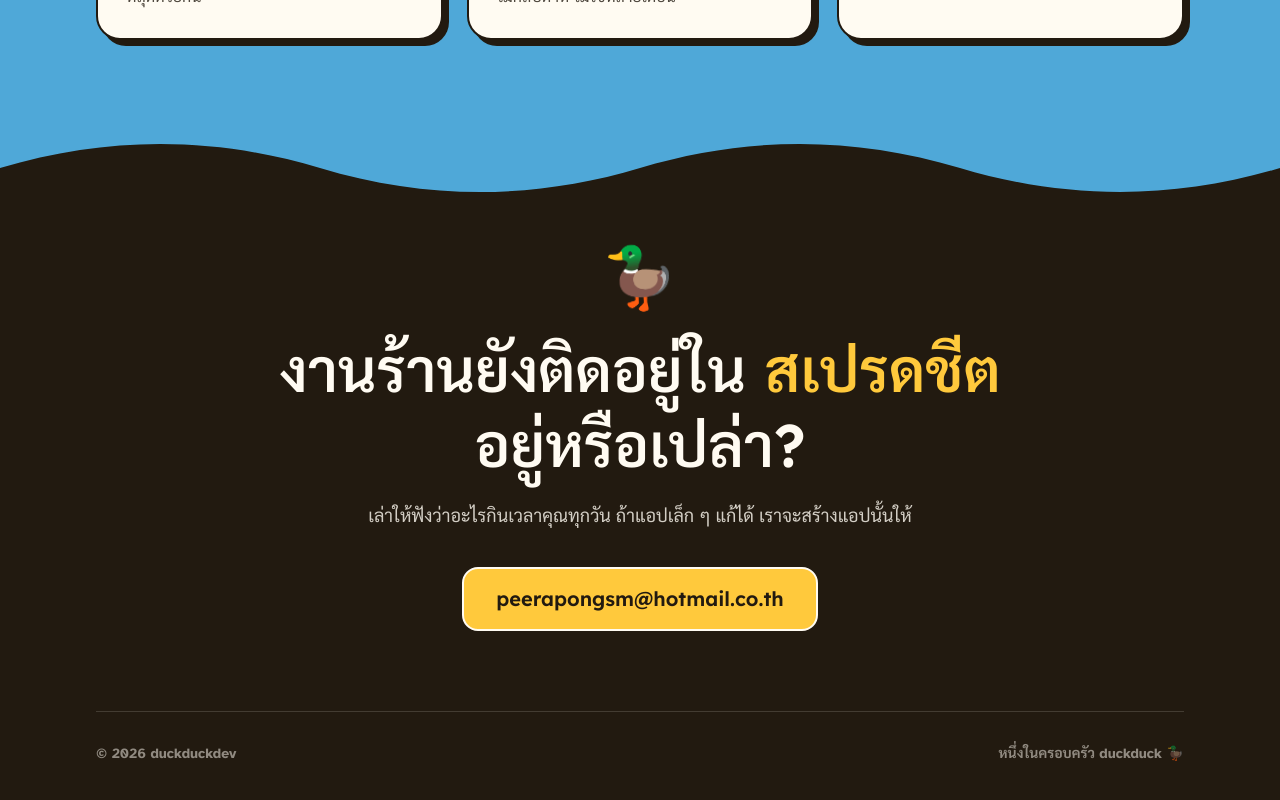
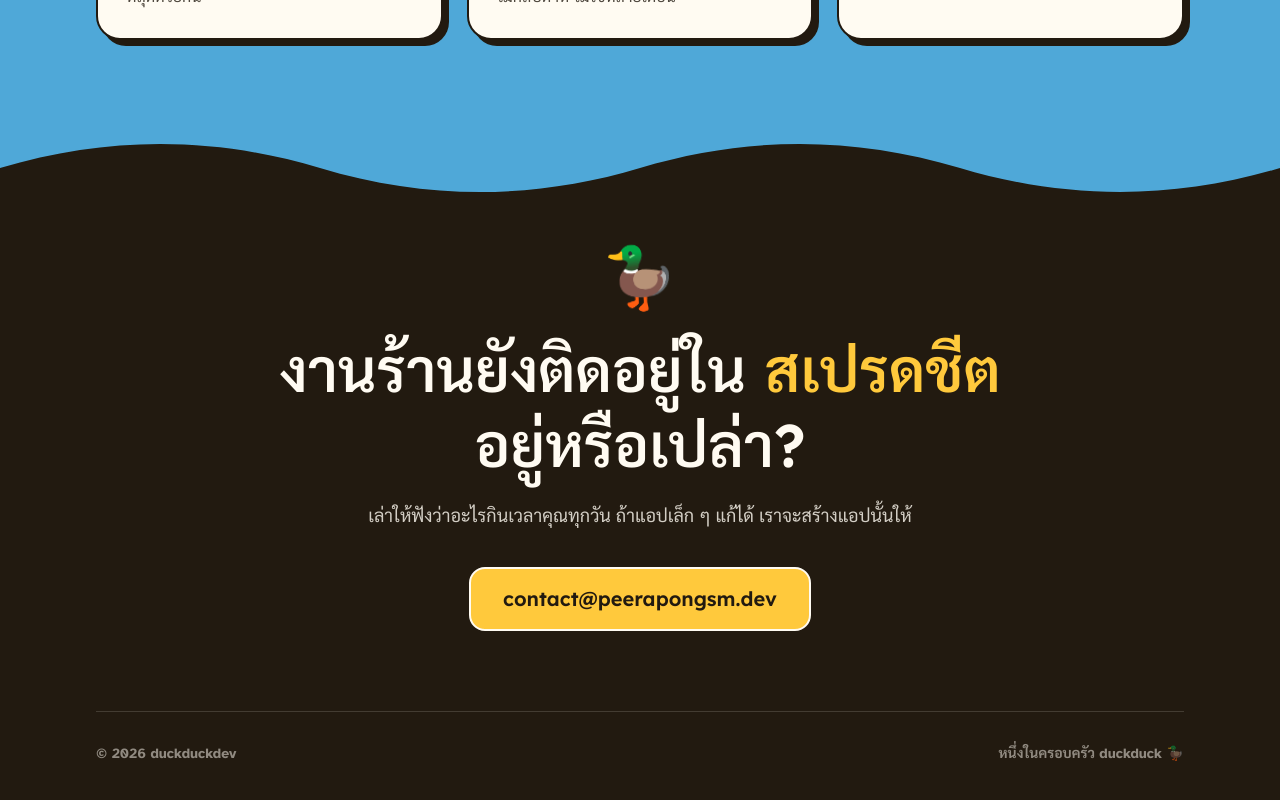
Before and after one commit to peerapongsm/duckduckdev, a Next.js app: page / in a window 1280 px wide. Shown: the part 3719-4519 px from the top of the page. Built offline with nearby package versions, Linux system fonts and the light colour scheme.

Commit message:
Use contact@peerapongsm.dev as the contact email

```diff
--- a/app/page.tsx
+++ b/app/page.tsx
@@ -3,7 +3,7 @@
 import Image from "next/image";
 import { useEffect, useState } from "react";
 
-const EMAIL = "peerapongsm@hotmail.co.th";
+const EMAIL = "contact@peerapongsm.dev";
 
 // next/image does not prepend basePath when images.unoptimized is set
 const BASE_PATH = process.env.NODE_ENV === "production" ? "/duckduckdev" : "";
```
